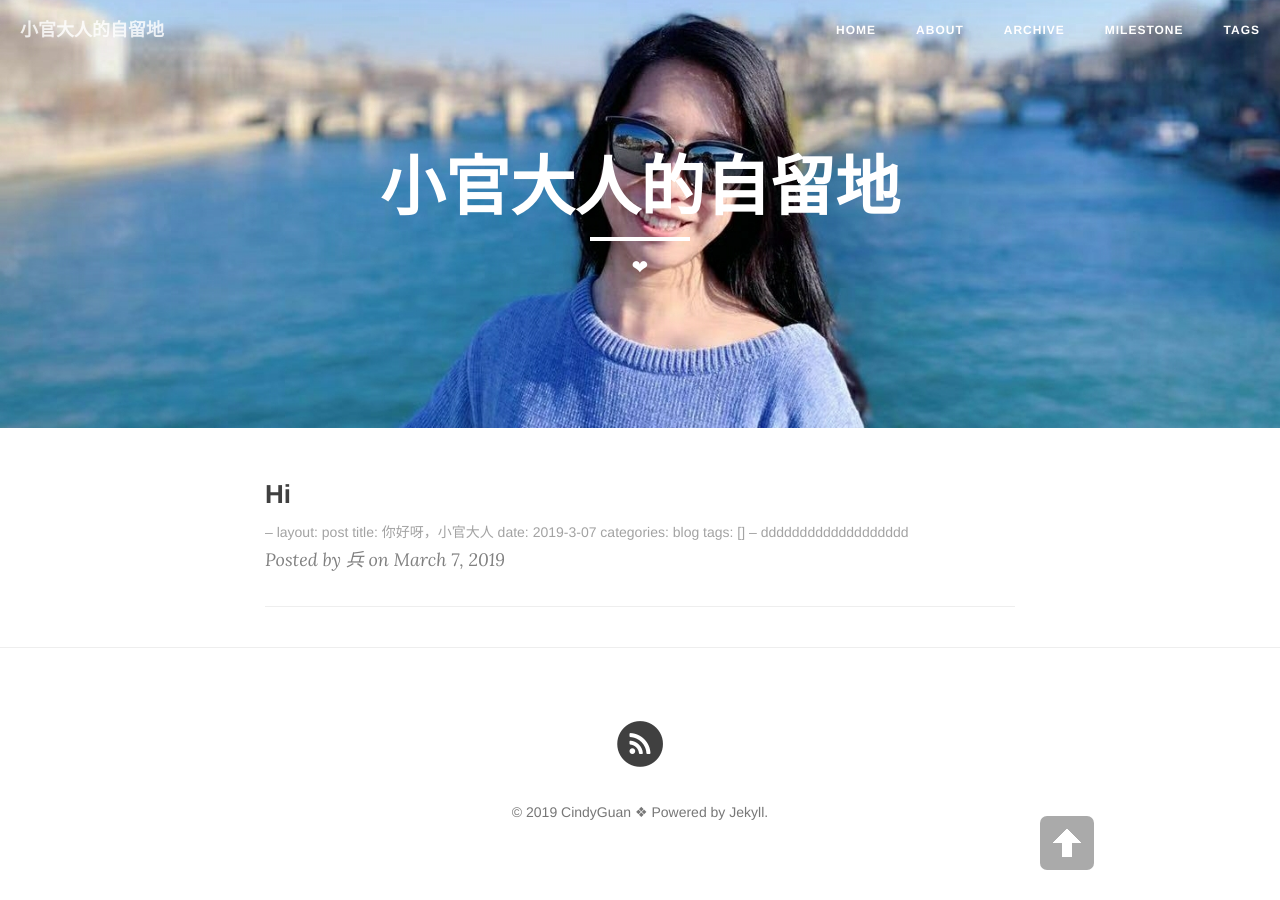
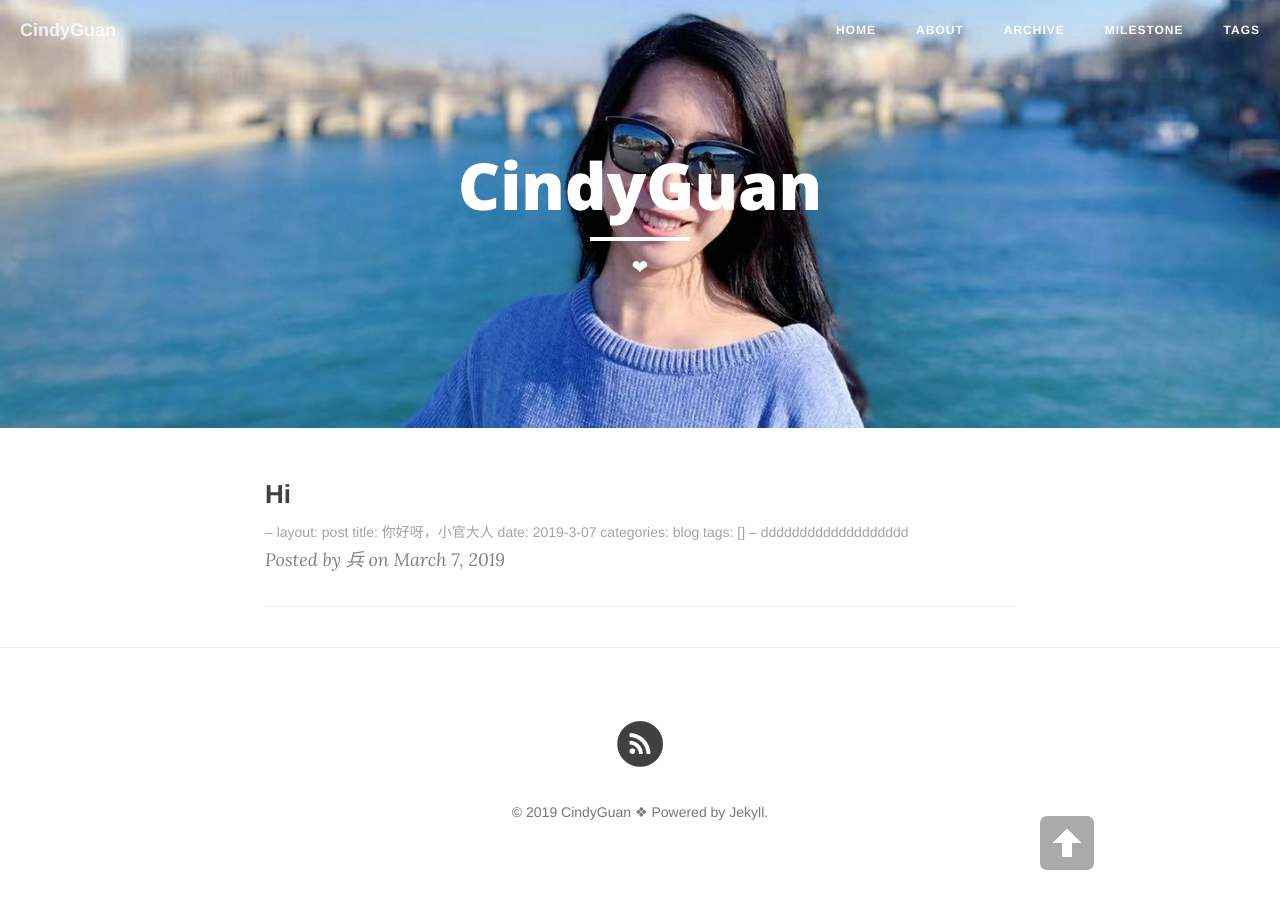
Before and after one commit to HBforHer/HBforHer.github.io, a Jekyll site: the page built from index.html, in a window 1280 px wide. Built offline with Jekyll 4.4.1, drawn with Linux system fonts in a browser that asks for light colours; nearby versions of some CDN libraries; the list of posts is cut into pages by our own code.

Commit message:
Update _config.yml

```diff
--- a/_config.yml
+++ b/_config.yml
@@ -1,5 +1,5 @@
 # Site settings
-title: 小官大人的自留地 # 你的博客名字，可以定义修订
+title: CindyGuan # 你的博客名字，可以定义修订
 header-img: "img/nearriver.jpg"
 tagline: "cn"
 description: "爱心发射❤"  # 一句话描述你的博客
```
